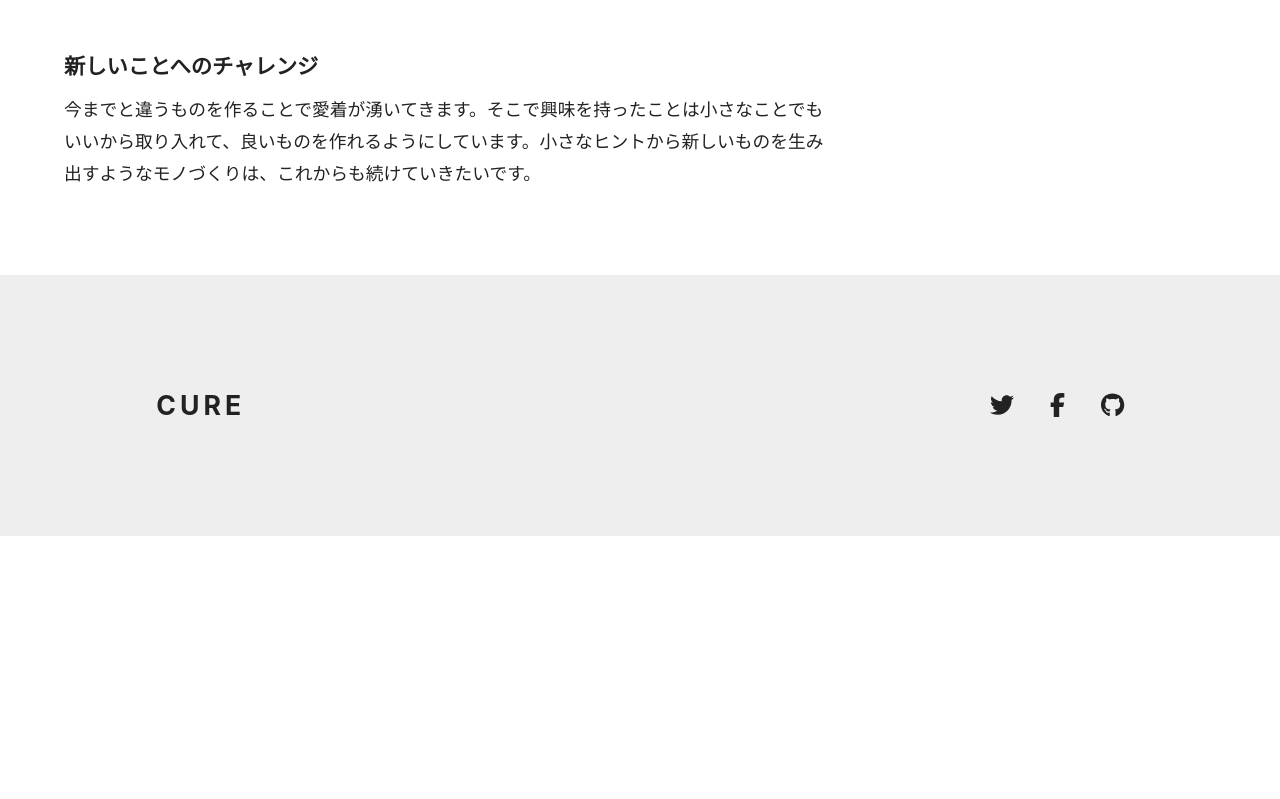
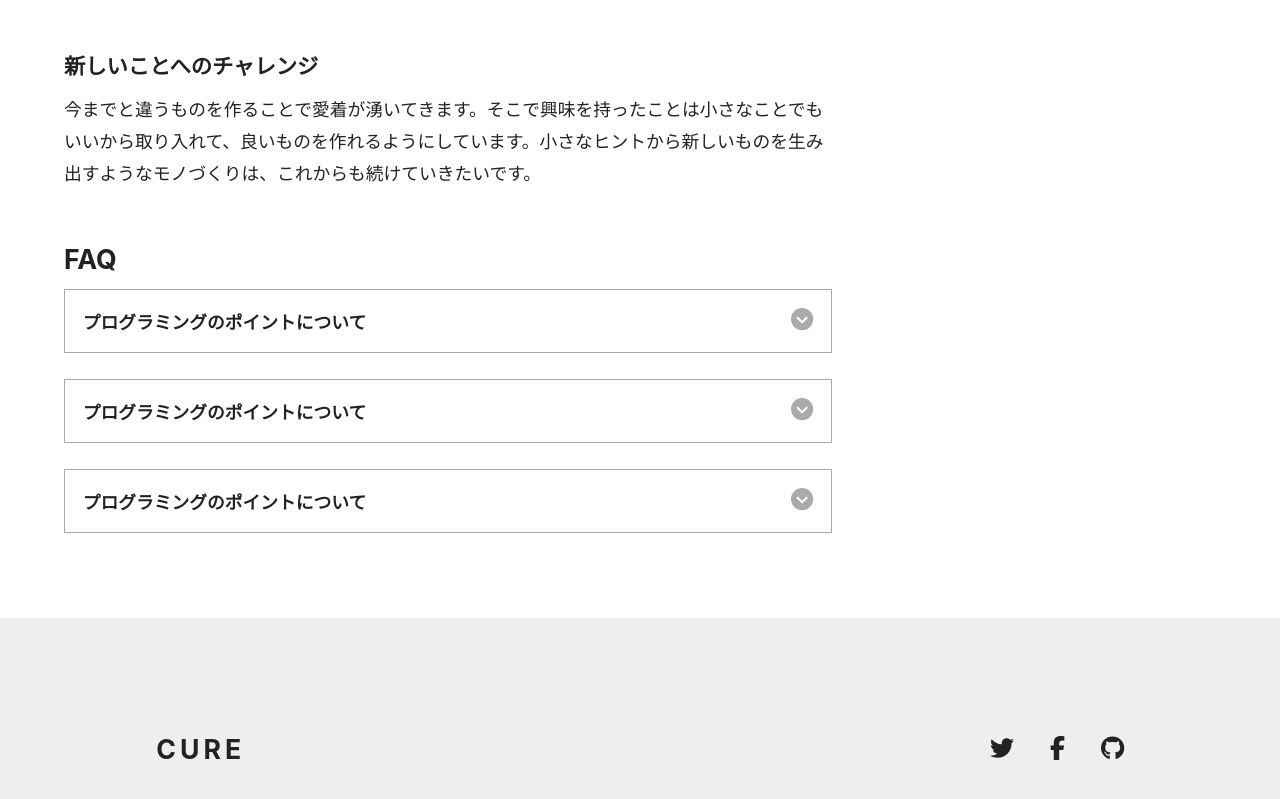
Before and after one commit to MilaisTaso/next.js-sample, a Next.js app: page /about in a window 1280 px wide. Shown: the part 1638-2437 px from the top of the page. Before the commit the page ends 2174 px from the top, so only its background shows below. Built offline with nearby package versions, Linux system fonts and the light colour scheme.

Commit message:
add accordion components

```diff
--- /dev/null
+++ b/components/accordion.jsx
@@ -0,0 +1,34 @@
+import styles from "styles/accordion.module.css";
+import { useState, useRef } from "react";
+import { FontAwesomeIcon } from "@fortawesome/react-fontawesome";
+import { faCircleChevronDown } from "@fortawesome/free-solid-svg-icons";
+
+export default function Accordion( { heading, children } ) {
+  const [textIsOpen, setTextIsOpen] = useState(false);
+
+  const toggleText = () => {
+    setTextIsOpen((prev) => !prev);
+  }
+
+  const refText = useRef(null);
+
+  return (
+    <div className={textIsOpen ? styles.open : styles.close}>
+      <h3 className={styles.heading}>
+        <button onClick={toggleText}>
+          {heading}
+          <FontAwesomeIcon icon={faCircleChevronDown} className={styles.icon} />
+        </button>
+      </h3>
+      <div className={styles.text}
+      ref={refText}
+      style={{
+        '--text-height': refText.current
+        ? `${refText.current.scrollHeight}px`
+        : '0px',
+      }}>
+        <div className={styles.textInner}>{children}</div>
+      </div>
+    </div>
+  );
+}
--- a/components/nav.jsx
+++ b/components/nav.jsx
@@ -15,7 +15,7 @@ export default function Nav() {
   return (
     <nav className={navIsOpen ? styles.open : styles.close}>
       {navIsOpen && (
-        <styles jsx global>
+        <style jsx global>
           {`
           @media (max-width: 767px) {
             body {
@@ -24,8 +24,8 @@ export default function Nav() {
               width: 100%;
             }
           }
-        `}{" "}
-        </styles>
+        `}
+        </style>
       )}
       <button className={styles.btn} onClick={toggleNav}>
         <span className={styles.bar}></span>
--- a/pages/about.jsx
+++ b/pages/about.jsx
@@ -10,6 +10,7 @@ import {
   TwoColumnSidebar,
 } from "@/components/two-column";
 import Image from "next/image";
+import Accordion from "@/components/accordion";
 
 export default function About() {
   return (
@@ -49,6 +50,23 @@ export default function About() {
               <p>
                 今までと違うものを作ることで愛着が湧いてきます。そこで興味を持ったことは小さなことでもいいから取り入れて、良いものを作れるようにしています。小さなヒントから新しいものを生み出すようなモノづくりは、これからも続けていきたいです。
               </p>
+              <h2>FAQ</h2>
+              <Accordion heading="プログラミングのポイントについて">
+                <p>
+                  プログラミングのポイントは、作りたいものを作ることです。
+                  楽しいから思いつき、目標とゴールを決め、そこに向かって様々な課題を設定していきながら、プログラムを作っていきます。
+                </p>
+              </Accordion>
+              <Accordion heading="プログラミングのポイントについて">
+                <p>
+                  古代語を解読するのに必要なのは、書かれた文字そのものだけです。古代の世界観や思考方法それらを読み取ってこそ古代の世界観が理解できてきます。
+                </p>
+              </Accordion>
+              <Accordion heading="プログラミングのポイントについて">
+                <p>
+                  公開リポジトリを活用すると、全世界のどこからでもアクセスし、開発者が関連するプロジェクトのタスクを利用することができます。
+                </p>
+              </Accordion>
             </PostBody>
           </TwoColumnMain>
           <TwoColumnSidebar>
--- /dev/null
+++ b/styles/accordion.module.css
@@ -0,0 +1,78 @@
+.open,
+.close {
+  border: solid 1px var(--gray-25);
+}
+
+/* 見出し */
+.heading {
+  font-size: var(--body);
+}
+
+.heading button {
+  all: unset;
+  outline: revert;
+  -webkit-tap-highlight-color: transparent;
+  cursor: pointer;
+  box-sizing: border-box;
+  width: 100%;
+  padding: 1em;
+  display: flex;
+  justify-content: space-between;
+  gap: 1em;
+}
+
+/* 見出しのアイコン */
+.icon {
+  color: var(--gray-25);
+  font-size: 1.25em;
+  transition: transform 0.5s;
+}
+
+.open .icon {
+  transform: rotate(180deg);
+}
+
+/* テキスト */
+.text {
+  overflow: hidden;
+  height: 0px;
+  transition: none;
+}
+
+.open .text {
+  animation: openAnim 0.5s forwards;
+}
+
+.close .text {
+  animation: closeAnim 0.5s forwards;
+}
+
+/* アニメーションの設定 */
+@keyframes openAnim {
+  0% {
+    height: 0px;
+  }
+  99% {
+    height: var(--text-height);
+  }
+  100% {
+    height: auto;
+  }
+}
+@keyframes closeAnim {
+  0% {
+    height: var(--text-height);
+  }
+  100% {
+    height: 0px;
+  }
+}
+
+.open .text {
+  height: var(--text-height);
+}
+
+.textInner {
+  padding: 0 1.14em 1.14em;
+  font-size: calc(var(--body) * 0.875);
+}
```
